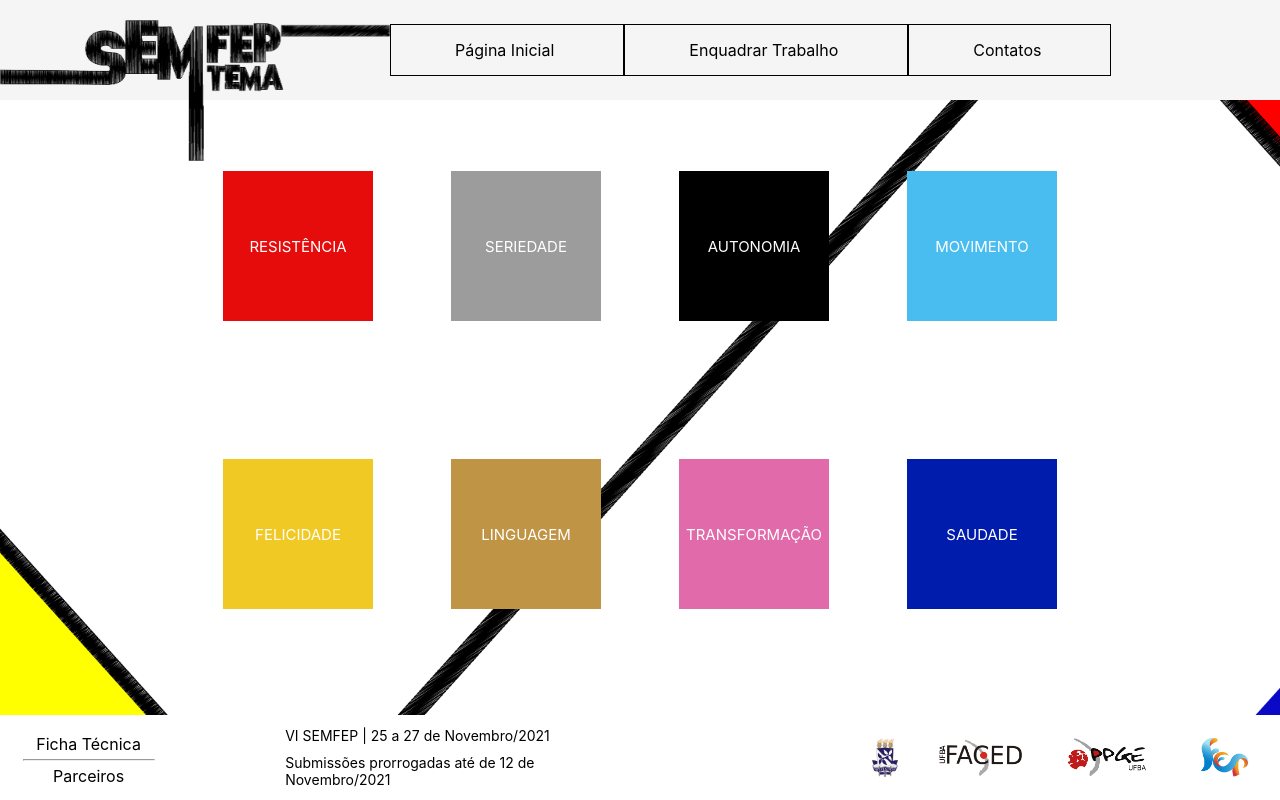
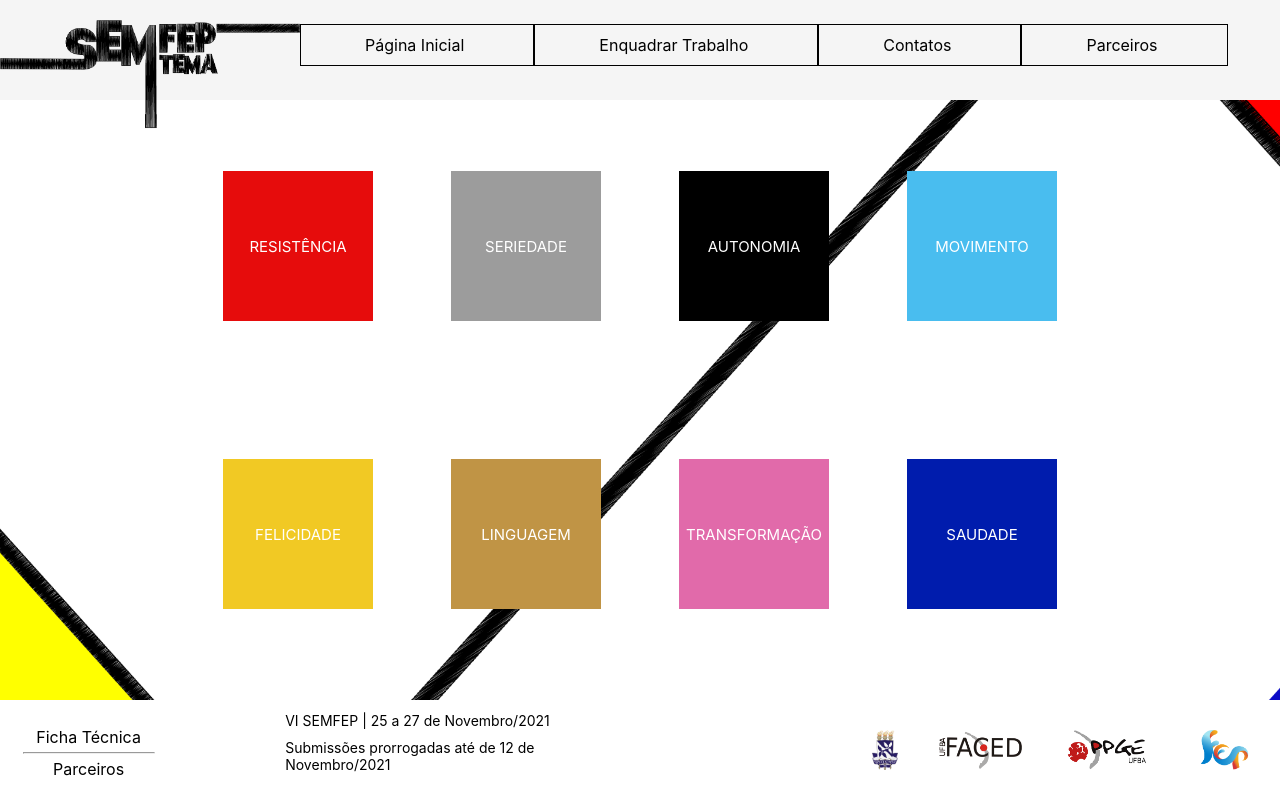
Before and after one commit to iuryroque/semfep, a React (Create React App) app: page /visemfep/frames in a window 1280 px wide. Built offline with nearby package versions, Linux system fonts and the light colour scheme; a web font is replaced by a local one.

Commit message:
Corrige altura do footer e dos botoes nav, adiciona pareciros ao menu mobile

```diff
--- a/src/components/Footer.css
+++ b/src/components/Footer.css
@@ -1,9 +1,9 @@
 .footer-Footer {
   width: 100%;
-  height: auto;
+  height: 10%;
   min-height: 32px;
   background: #fff;
-  padding: 5px 0;
+  padding: 0 0;
   position: absolute;
   bottom: 0;
 }
--- a/src/components/NavBar.css
+++ b/src/components/NavBar.css
@@ -18,7 +18,7 @@ label.logo {
 .nav-page ul {
   float: left;
   white-space: nowrap;
-  margin: 0 0 0 390px;
+  margin: 0 0 0 300px;
   padding: 0;
   width: 100%;
   z-index: 99;
@@ -26,12 +26,12 @@ label.logo {
 .nav-page ul li {
   display: inline-block;
   line-height: 80px;
-  margin: 10px 5px 0 0;
+  margin: 5px 5px 0 0;
 }
 .nav-page ul a {
   color: black;
   border: solid black 1px;
-  padding: 15px 5vw;
+  padding: 10px 5vw;
   margin-top: 20px;
 }
 .nav-page ul a.active,
@@ -53,7 +53,7 @@ label.logo {
 }
 
 #img-navbar {
-  width: 390px;
+  width: 300px;
   position: absolute;
   margin-top: 20px;
 }
--- a/src/components/NavBar.jsx
+++ b/src/components/NavBar.jsx
@@ -33,6 +33,9 @@ function NavBar() {
           >
             <li className="li-nav">Ficha Técnica</li>
           </Link>
+          <Link to="/visemfep/parceiros">
+            <li className="li-nav">Parceiros</li>
+          </Link>
         </ul>
       </nav>
     </div>
```
